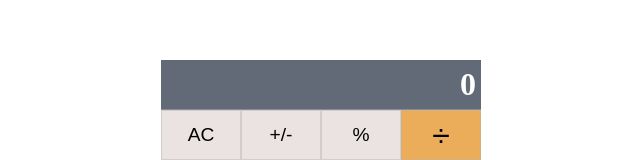
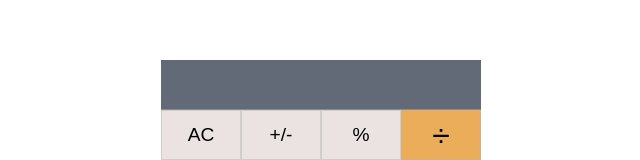
Before and after one commit to ivanmvh/math-magicians-ivanmvh, a React (Create React App) app: page / in a window 1280 px wide. Shown: the part 190-350 px from the top of the page, without its empty margins (319-959 px from the left). Built offline with nearby package versions, Linux system fonts and the light colour scheme; the HTML template or start-up script is replaced by a standard one.

Commit message:
Use of calculate.js returned values: total, next, operation
- Define this.state with this returned values.
- Show this values in the calculator-display

```diff
--- a/src/components/Calculator.js
+++ b/src/components/Calculator.js
@@ -4,7 +4,11 @@ import calculate from '../logic/calculate';
 class Calculator extends React.Component {
   constructor(props) {
     super(props);
-    this.state = {};
+    this.state = {
+      total: null,
+      next: null,
+      operation: null,
+    };
     this.handleClick = this.handleClick.bind(this);
   }
 
@@ -13,9 +17,14 @@ class Calculator extends React.Component {
   }
 
   render() {
+    const { total, next, operation } = this.state;
     return (
       <section className="calculator-container">
-        <h3 className="calculator-display">0</h3>
+        <div className="calculator-display">
+          {total}
+          {operation}
+          {next}
+        </div>
         <div className="calculator-area-buttons">
           <button onClick={this.handleClick} type="button" className="btncalc">AC</button>
           <button onClick={this.handleClick} type="button" className="btncalc">+/-</button>
```
